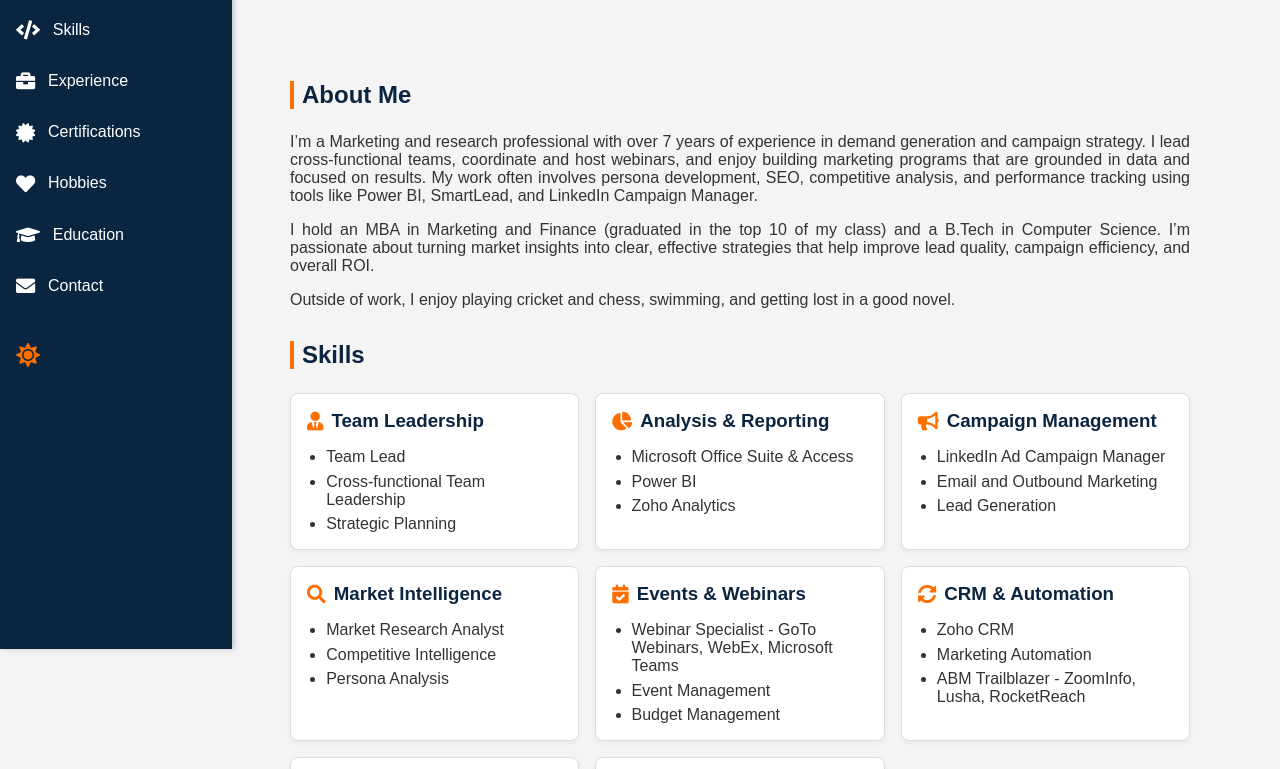
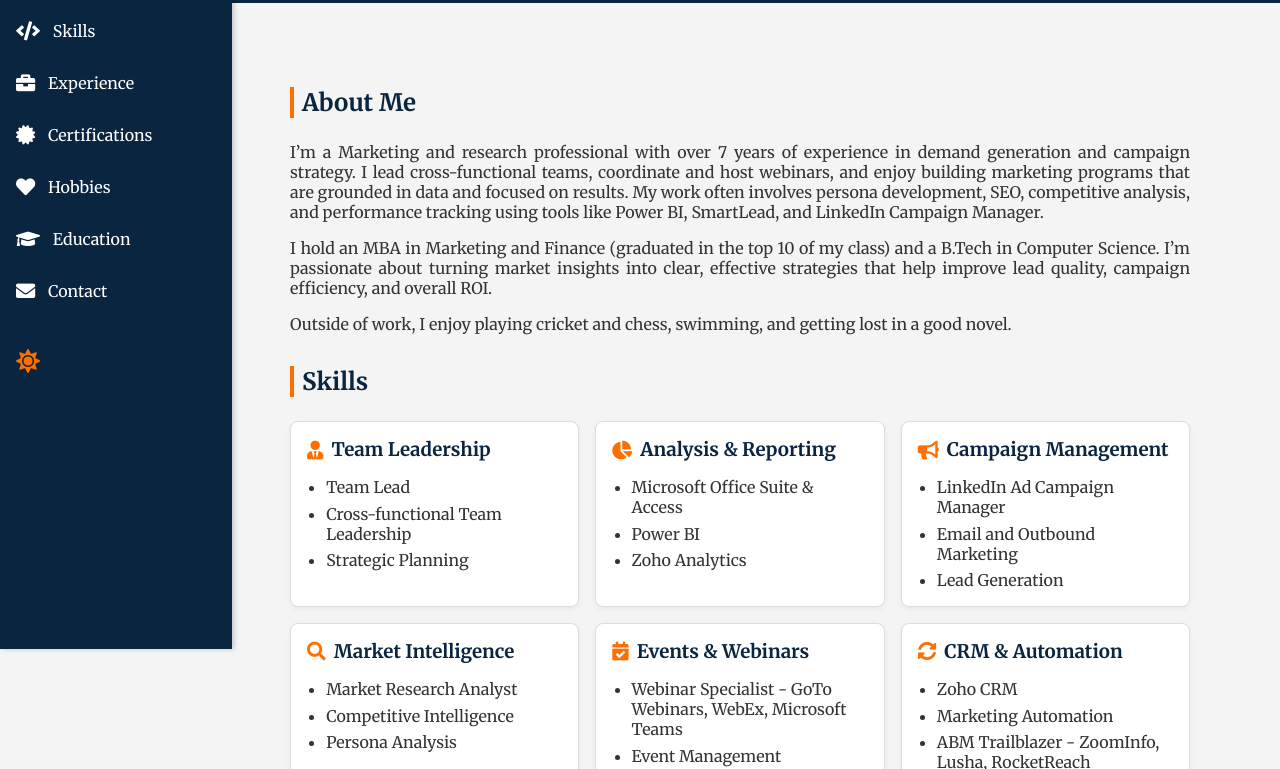
Before and after one commit to sharma-mukkavilli/sharma-mukkavilli.github.io, a plain HTML site: page index.html in a window 1280 px wide. Shown: the part 203-972 px from the top of the page. Drawn offline with Linux system fonts and the light colour scheme.

Commit message:
Update index.html

```diff
--- a/index.html
+++ b/index.html
@@ -9,6 +9,7 @@
     <meta property="og:title" content="Sharma Mukkavilli - Demand Generation Lead" />
     <meta property="og:image" content="smukkavilli.png" />
     <link rel="stylesheet" href="https://cdnjs.cloudflare.com/ajax/libs/font-awesome/5.15.4/css/all.min.css">
+    <link href="https://fonts.googleapis.com/css2?family=Merriweather:wght@400;700&display=swap" rel="stylesheet">
     <style>
         /* Base styles for HTML and Body - essential for full page layout and transitions */
         html {
@@ -19,7 +20,7 @@
             margin: 0;
             padding: 0;
             height: 100%; /* Ensures 100vh works correctly for fixed elements */
-            font-family: Arial, sans-serif;
+            font-family: 'Merriweather', serif; /* Merriweather font applied here */
             background-color: #f4f4f4; /* Default light mode background */
             color: #333; /* Default light mode text color */
             transition: background-color 0.4s ease, color 0.4s ease; /* Smooth transition for dark mode */
```
Lines whose indentation alone changed are shown as unchanged.
